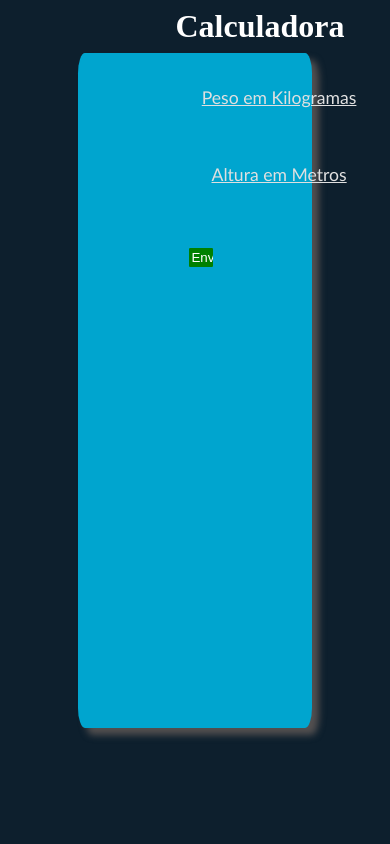
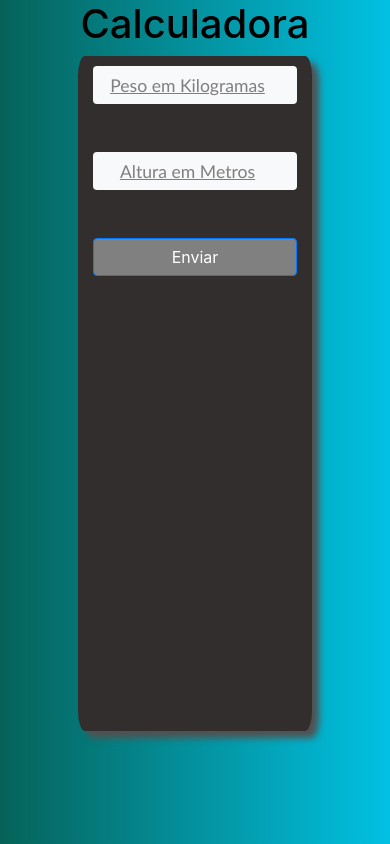
Before and after one commit to joaothomazpedro/imc_calculadora, a plain HTML site: page index.html in a window 390 px wide. Drawn offline with nearby package versions, Linux system fonts and the light colour scheme.

Commit message:
BootStrap Incluído e Melhorias Severas no Design e Responsividade

```diff
--- a/css/style.css
+++ b/css/style.css
@@ -1,11 +1,10 @@
-body{
+html, body{
+    width: 100%;
+    height: auto;
     margin: 0;
-    background-color: #0d1f2d;
-}
+    background: rgb(9,36,0);
+    background: linear-gradient(90deg, rgba(9,36,0,0.3703606442577031) 0%, rgba(6,98,89,1) 0%, rgba(0,212,255,1) 120%);
 
-.title_site{
-    color: white;
-    margin: 2% 45% 2% 45%;
 }
 
 .container{
@@ -13,31 +12,28 @@ body{
     margin: 0% 20% 20% 20%;
     height: 80%;
     width: 60%;
-    background-color: #00a5cf;
+    background-color: #322e2e;
     border-radius: 3%;
     box-shadow: 7px 7px 7px #535050;
-
-
 }
 
-.label_form{
-    display: block;
-    margin: 8% 38.5% 10% 38.5%;
+.form-control{
+    margin-top: 5%;
     text-align: center;
     border-style: none;
     background: none;
-    color: white;
+    color: rgb(0, 0, 0);
     padding: 1rem;
     font-family: 'Gill Sans', 'Gill Sans MT', Calibri, 'Trebuchet MS', sans-serif;
     font-size: 110%;
 }
 
-.label_form::placeholder {
-    color: rgb(224, 224, 224);
+.form-control::placeholder {
+    color: rgb(128, 126, 126);
     text-decoration: underline;
   }
 
-.btn_form{
+.btn btn-primary{
     display: block;
     margin: 20% 47.5% 5% 47.5%;
     background-color: green;
--- a/index.html
+++ b/index.html
@@ -4,25 +4,33 @@
     <meta charset="UTF-8">
     <meta name="viewport" content="width=device-width, initial-scale=1.0">
     <title>Calculadora IMC</title>
+
+    <link rel="stylesheet" href="https://stackpath.bootstrapcdn.com/bootstrap/4.1.3/css/bootstrap.min.css" integrity="sha384-MCw98/SFnGE8fJT3GXwEOngsV7Zt27NXFoaoApmYm81iuXoPkFOJwJ8ERdknLPMO" crossorigin="anonymous">
+
     <link rel="stylesheet" href="css/style.css">
+
     <script src="js/main_script.js"></script>
+
+    <script src="https://code.jquery.com/jquery-3.3.1.slim.min.js" integrity="sha384-q8i/X      +965DzO0rT7abK41JStQIAqVgRVzpbzo5smXKp4YfRvH+8abtTE1Pi6jizo" crossorigin="anonymous">
+    </script>
+
+    <script src="https://cdnjs.cloudflare.com/ajax/libs/popper.js/1.14.3/umd/popper.min.js" integrity="sha384-ZMP7rVo3mIykV+2+9J3UJ46jBk0WLaUAdn689aCwoqbBJiSnjAK/l8WvCWPIPm49" crossorigin="anonymous"></script>
+
+    <script src="https://stackpath.bootstrapcdn.com/bootstrap/4.1.3/js/bootstrap.min.js" integrity="sha384-ChfqqxuZUCnJSK3+MXmPNIyE6ZbWh2IMqE241rYiqJxyMiZ6OW/JmZQ5stwEULTy" crossorigin="anonymous"></script>
 </head>
 <body>
-    <h1 class="title_site">Calculadora</h1>
+    <h1 class="text-center" style="color: rgb(0, 0, 0);">Calculadora</h1>
 
     <form action="" class="form">
         <div class="container">
-            <!-- <label for="peso" class="label_form"> -->
-                <input type="number" placeholder="Peso em Kilogramas" class="label_form" id="label_peso">
-            <!-- </label> -->
 
-            <!-- <label for="Altura" class="label_form"> -->
-                <input type="number" placeholder="Altura em Metros" class="label_form" id="label_altura">
-            <!-- </label> -->
+                <input type="number" placeholder="Peso em Kilogramas" class="form-control bg-light mb-5" id="label_peso" style="justify-content: center; color:black">
 
-                <input type="button" value="Enviar" id="btn_formd" class="btn_form">
+                <input type="number" placeholder="Altura em Metros" class="form-control bg-light mb-5" id="label_altura" style="justify-content: center; color:black">
+
+            <button type="submit" id="btn_formd" class="btn btn-primary w-100 fs-6 green"
+            style="background-color: gray;"> Enviar </button>
         </div>
     </form>
-
 </body>
 </html>
```
